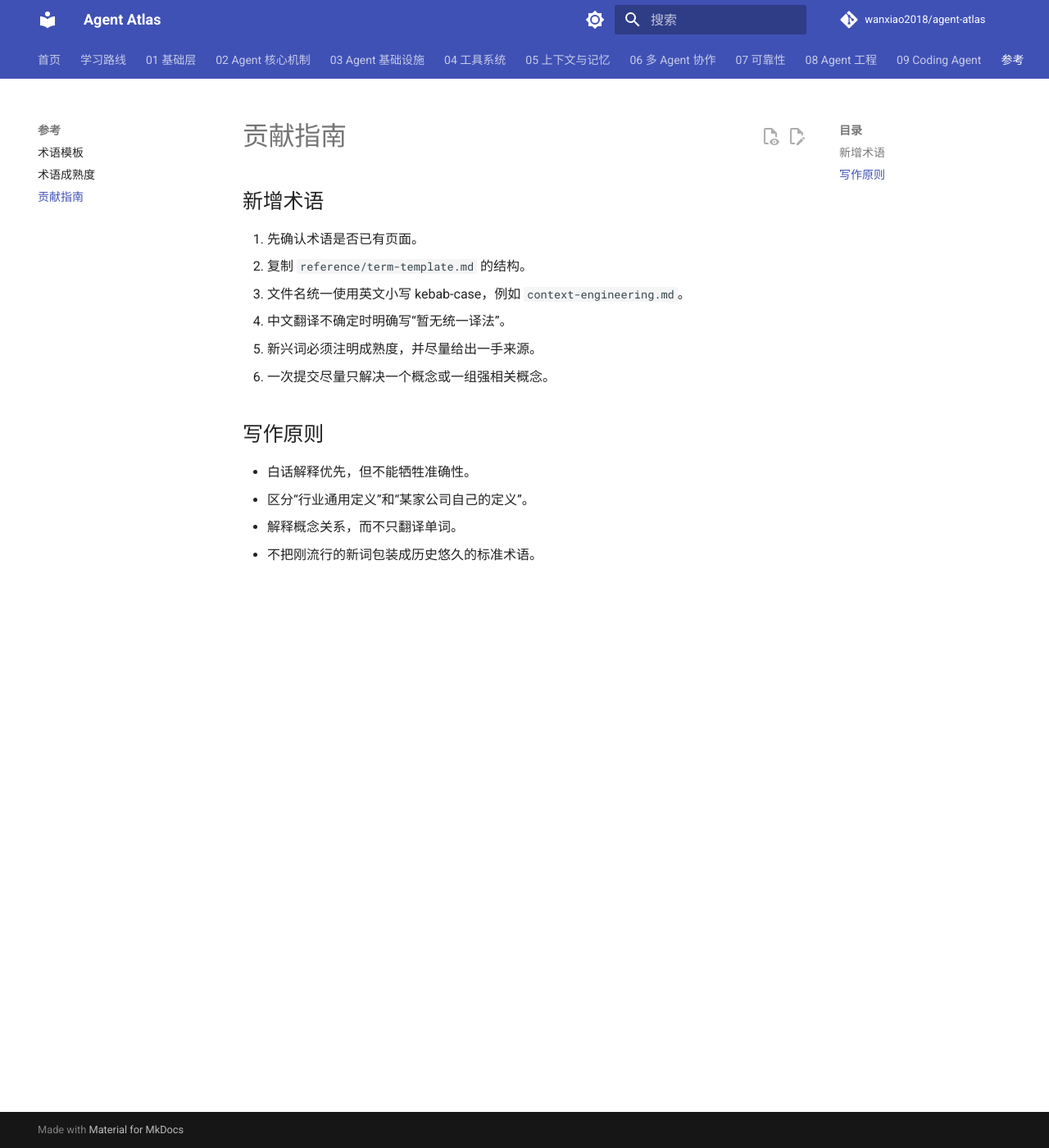
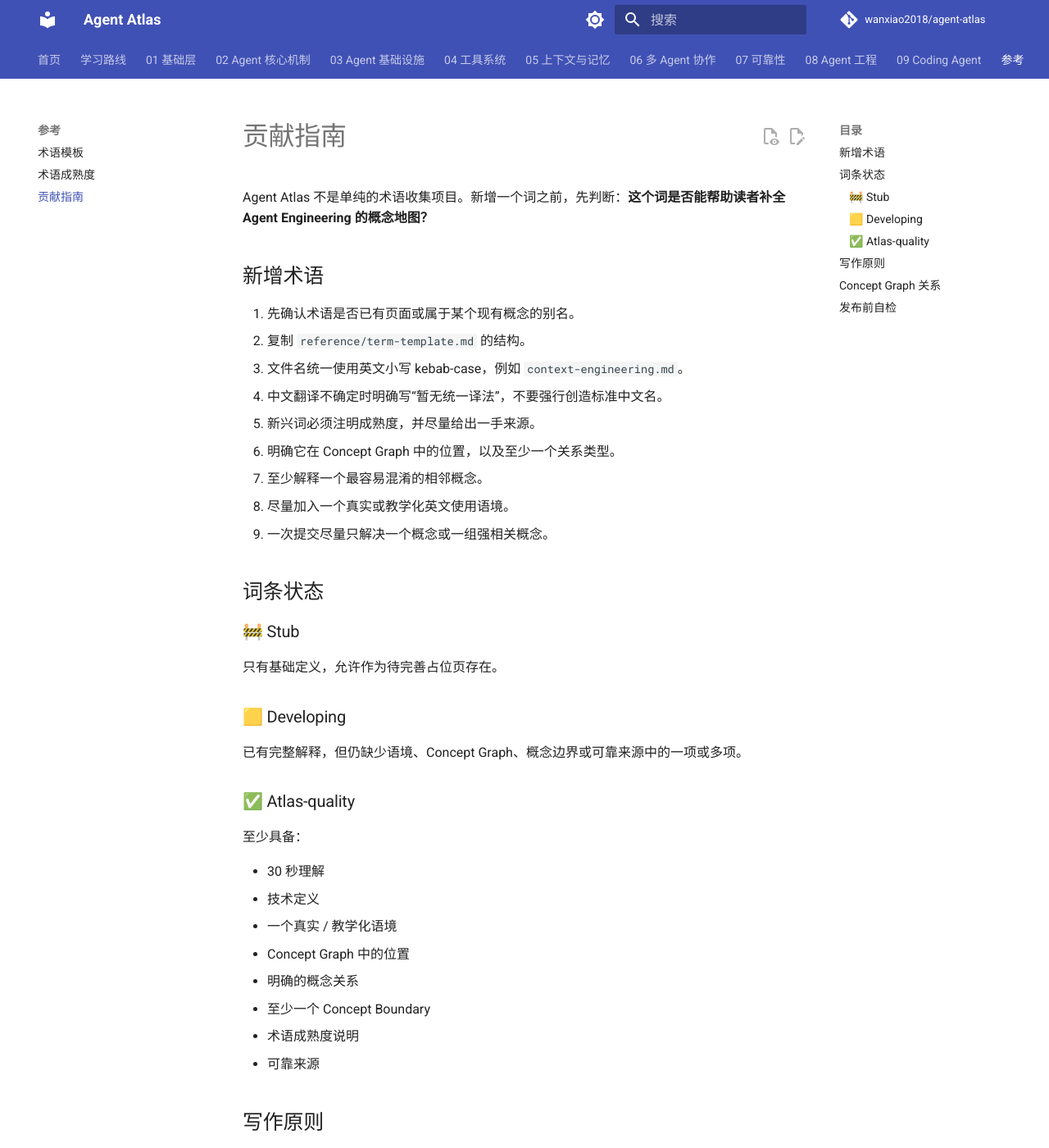
Before and after one commit to wanxiao2018/agent-atlas, an MkDocs documentation site: the page built from docs/contributing.md, in a window 1280 px wide and 1400 px high. Shown: the whole window at 82% size. Built offline with MkDocs 1.6.1 and Material for MkDocs 9.7.7, drawn with Linux system fonts in a browser that asks for light colours; comment, search, counter and statistics services are not loaded; some of the changed text lies outside the part shown.

Commit message:
docs: align contribution guide with Atlas-quality standard

```diff
--- a/docs/contributing.md
+++ b/docs/contributing.md
@@ -1,17 +1,76 @@
 # 贡献指南
+
+Agent Atlas 不是单纯的术语收集项目。新增一个词之前，先判断：**这个词是否能帮助读者补全 Agent Engineering 的概念地图？**
 
 ## 新增术语
 
-1. 先确认术语是否已有页面。
+1. 先确认术语是否已有页面或属于某个现有概念的别名。
 2. 复制 `reference/term-template.md` 的结构。
 3. 文件名统一使用英文小写 kebab-case，例如 `context-engineering.md`。
-4. 中文翻译不确定时明确写“暂无统一译法”。
+4. 中文翻译不确定时明确写“暂无统一译法”，不要强行创造标准中文名。
 5. 新兴词必须注明成熟度，并尽量给出一手来源。
-6. 一次提交尽量只解决一个概念或一组强相关概念。
+6. 明确它在 Concept Graph 中的位置，以及至少一个关系类型。
+7. 至少解释一个最容易混淆的相邻概念。
+8. 尽量加入一个真实或教学化英文使用语境。
+9. 一次提交尽量只解决一个概念或一组强相关概念。
+
+## 词条状态
+
+### 🚧 Stub
+
+只有基础定义，允许作为待完善占位页存在。
+
+### 🟨 Developing
+
+已有完整解释，但仍缺少语境、Concept Graph、概念边界或可靠来源中的一项或多项。
+
+### ✅ Atlas-quality
+
+至少具备：
+
+- 30 秒理解
+- 技术定义
+- 一个真实 / 教学化语境
+- Concept Graph 中的位置
+- 明确的概念关系
+- 至少一个 Concept Boundary
+- 术语成熟度说明
+- 可靠来源
 
 ## 写作原则
 
-- 白话解释优先，但不能牺牲准确性。
-- 区分“行业通用定义”和“某家公司自己的定义”。
-- 解释概念关系，而不只翻译单词。
-- 不把刚流行的新词包装成历史悠久的标准术语。
+- **白话解释优先，但不能牺牲准确性。**
+- **Progressive Disclosure。** 最上面让新人 30 秒理解，越往下越深入。
+- **解释概念关系，而不只翻译单词。**
+- **区分行业通用定义和某家公司自己的实现。**
+- **诚实处理争议。** 没有统一定义时直接说没有统一定义。
+- **不要把刚流行的新词包装成历史悠久的标准术语。**
+- **不要为了词条数量自动生成大量模板化内容。**
+- **能引用一手资料时，不用二手总结代替。**
+- **如果已有优秀项目把某个主题讲得更好，优先链接过去而不是复制。**
+
+## Concept Graph 关系
+
+推荐使用明确关系，而不是只写“相关”：
+
+- `contains`
+- `feeds`
+- `uses`
+- `executes-in`
+- `isolated-by`
+- `connects`
+- `produces`
+- `precedes`
+- `contrasts-with`
+- `confused-with`
+- `evolved-from`
+
+详细说明见 [核心概念地图](concept-map.md)。
+
+## 发布前自检
+
+提交前请问自己：
+
+> 如果读者是在一本 Agent 书或一篇技术文章里第一次看到这个词，这一页能不能让他回到原文后真正继续读下去？
+
+如果答案仍然只是“他知道了这个词的中文翻译”，那这个词条还没有完成。
```
